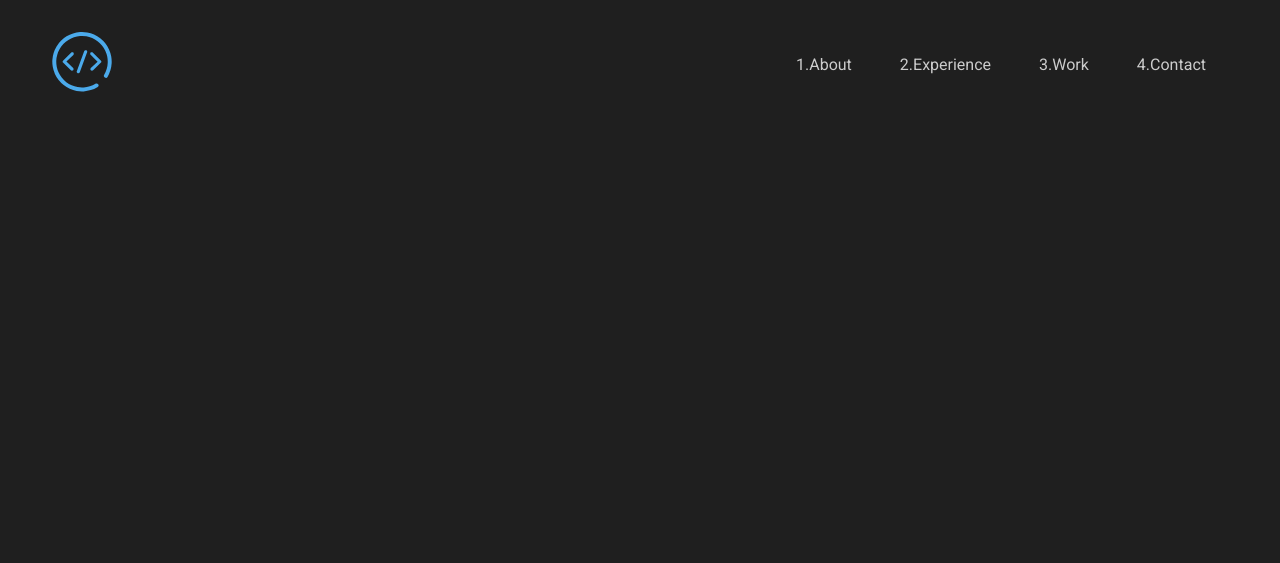
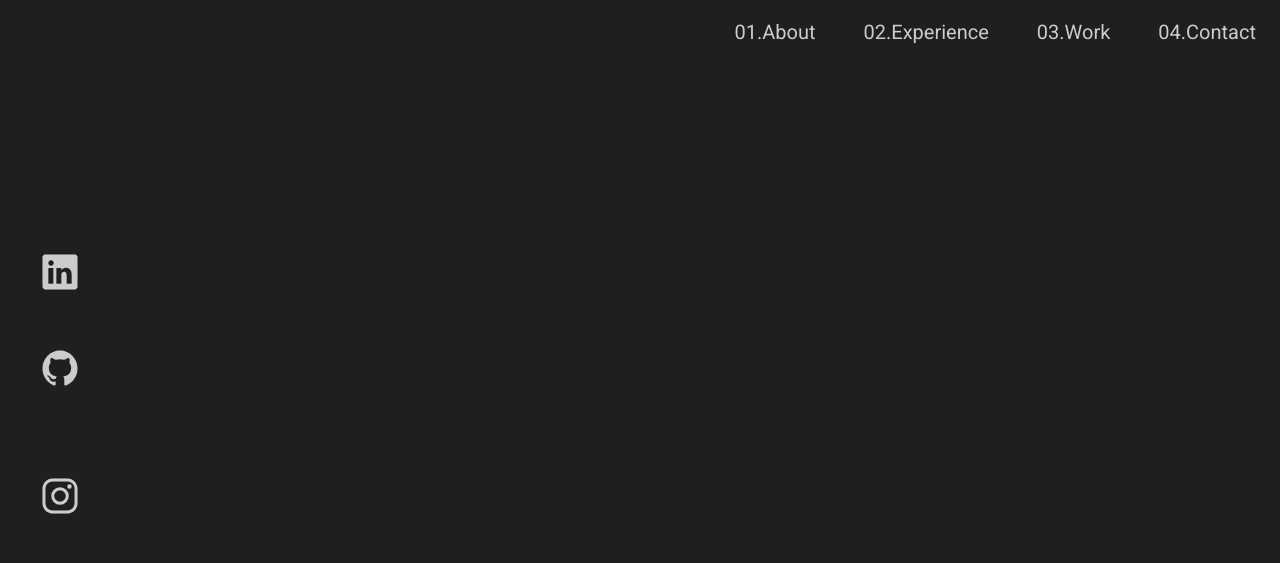
Before and after one commit to ManuelBorrero95/ManuelBorrero, a plain HTML site: page index.html in a window 1280 px wide. Drawn offline with nearby package versions, Linux system fonts and the light colour scheme.

Commit message:
fix html

```diff
--- a/css/style.css
+++ b/css/style.css
@@ -10,37 +10,84 @@
 
 body{
     display: flex;
+    margin: 0px;
     height: 100vh;
-    margin: 0;
     background-color: var(--primary-color);
     font-family: 'Roboto', sans-serif;
-    color: var(--label-white)
+    color: var(--label-white);
+    font-size: 20px;
 }
 
-#main{
+.main{
     width: 100%;
 }
 
-#content{
-    height: 100%;
+#wrapper{
+    display: flex;
+    flex-direction: column;
 }
-#navbar{
-    height: 16vh;
+
+.topbar{
+    height: 8vh;
     display: flex;
-    justify-content: space-between;
-    padding: 0px 50px;
     align-items: center;
+    justify-content: flex-end;
+
 }
-#navbar-menu > ol {
+
+.link-wrapper > ol {
 
     display: flex;
     list-style: none;
     margin:0;
     padding: 0;
 }
-#navbar-menu > ol > li {
+
+.link-wrapper > ol > li {
 margin: 3vh;
+counter-increment: item 1
 }
-#logo{
+
+.link-wrapper > ol > li > a {
+
+    color: var(--label-white);
+    text-decoration: none;
+}
+
+
+.link-wrapper > ol > li > a::before {
+
+    content: "0" counter(item) ".";
+}
+
+.icon {
+    height: 8vh;
+    display: flex;
+    flex-direction: column;
+    justify-content: center;
+    align-items: center;
+    padding: 0 2em;
+    cursor: pointer;
+  }
+
+  .icon ion-icon {
+    font-size: 2em;
+  }
+
+  .icon p {
+    margin: 0;
+  }
+
+  .icon:not(:first-of-type) {
+    height: 16vh;
+  }
+
+  .logo {
     height: 50%;
-}
+  }
+
+  .sidebar{
+    display: flex;
+    flex-flow: column;
+    justify-content: center;
+  }
--- a/index.html
+++ b/index.html
@@ -9,18 +9,42 @@
 </head>
 
 <body>
-    <div id="main">
-        <div id="navbar">
-            <img id="logo" src="./img/logo.svg" alt="logo">
-            <div id="navbar-menu">
-                <ol>
-                    <li>1.About</li>
-                    <li>2.Experience</li>
-                    <li>3.Work</li>
-                    <li>4.Contact</li>
-                </ol>
-            </div>
+
+    <div class="sidebar">
+        <div class="icon">
+            <ion-icon name="logo-linkedin"></ion-icon>
         </div>
+        <div class="icon">
+            <ion-icon name="logo-github"></ion-icon>
+        </div>
+        <div class="icon">
+            <ion-icon name="logo-instagram"></ion-icon>
+        </div>
+    </div>
+
+    <div class="main">
+
+     <div class="topbar">
+        <div class="link-wrapper">
+            <ol>
+                <li>
+                    <a href="#About">About</a>
+                </li>
+                <li>
+                    <a href="#Experience">Experience</a>
+                </li>
+                <li>
+                    <a href="#Experience">Work</a>
+                </li>
+                <li>
+                    <a href="#Contact">Contact</a>
+                </li>
+            </ol>
+        </div>
+     </div>
+     <div class="content">
+
+     </div>
     </div>
     <script type="module" src="https://unpkg.com/ionicons@7.1.0/dist/ionicons/ionicons.esm.js"></script>
     <script nomodule src="https://unpkg.com/ionicons@7.1.0/dist/ionicons/ionicons.js"></script>
```
